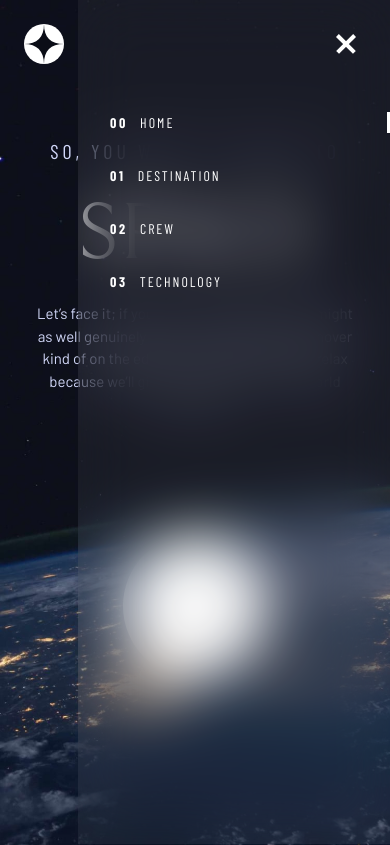
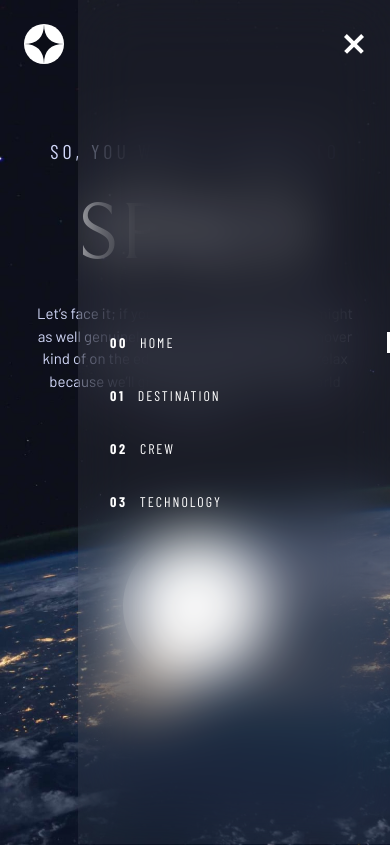
Before and after one commit to BhoomiGohil/Scrimba-Space-Tourism-Website-Static, a plain HTML site: page index.html in a window 390 px wide. Both pictures are taken after a click on the label 346 px from the left and 44 px from the top of the page. Drawn offline with Linux system fonts and the light colour scheme.

Commit message:
Moved menu mobile menu at the bottom and make it relative in position.

```diff
--- a/index.css
+++ b/index.css
@@ -373,27 +373,6 @@ select {
   z-index: 1;
 }
 
-#navigation-mobile-menu-button {
-  display: none;
-}
-
-.navigation-mobile-menu {
-  width: 24px;
-  height: 24px;
-  display: none;
-  gap: 0;
-  position: absolute;
-  right: 4rem;
-  z-index: 101;
-  cursor: pointer;
-}
-
-.menu-lines {
-  width: 100%;
-  --h: 0.23rem;
-  --o: 100%;
-}
-
 .navigation-menu-container {
   padding: 0 4rem 0 6rem;
   gap: 3rem;
@@ -422,6 +401,25 @@ select {
 
 .navigation-menu.active {
   border-bottom-color: hsl(var(--clr-white));
+}
+
+#navigation-mobile-menu-button {
+  display: none;
+}
+
+.navigation-mobile-menu {
+  width: 24px;
+  height: 24px;
+  display: none;
+  position: relative;
+  z-index: 101;
+  cursor: pointer;
+}
+
+.menu-lines {
+  width: 100%;
+  --h: 0.23rem;
+  --o: 100%;
 }
 
 .tabs-menu-container {
@@ -823,12 +821,12 @@ select {
   .navigation-menu-container {
     height: 100vh;
     flex-direction: column;
+    align-items: end;
     gap: 2rem;
-    padding: 7rem 0 2rem 2rem;
     position: fixed;
     inset: 0 0 0 20%;
-    transform: translate(100%);
     z-index: 100;
+    padding: 7rem 0 7rem 2rem;
   }
 
   .navigation-menu {
@@ -844,16 +842,17 @@ select {
   }
 
   .navigation-mobile-menu {
-    right: 2rem;
     display: flex;
   }
 
-  #navigation-mobile-menu-button:checked ~ .navigation-menu-container {
+  .navigation-menu-container:has(+ #navigation-mobile-menu-button:checked) {
     transform: translate(0%);
     transition: transform 0.5s ease-out;
   }
 
-  #navigation-mobile-menu-button:not(:checked) ~ .navigation-menu-container {
+  .navigation-menu-container:has(
+      + #navigation-mobile-menu-button:not(:checked)
+    ) {
     transform: translate(100%);
     transition: transform 0.5s ease-out;
   }
--- a/index.html
+++ b/index.html
@@ -42,16 +42,7 @@
       <div class="navigation flex justify-between align-center">
         <img src="../assets/shared/logo.svg" class="logo" />
         <div class="navigation-divider divider-white"></div>
-        <input type="checkbox" id="navigation-mobile-menu-button" />
-        <label
-          for="navigation-mobile-menu-button"
-          class="navigation-mobile-menu flex column justify-between align-center"
-        >
-          <div class="menu-lines divider-white"></div>
-          <div class="menu-lines divider-white"></div>
-          <div class="menu-lines divider-white"></div>
-        </label>
-        <div class="navigation-menu-container flex">
+        <div class="navigation-menu-container flex justify-center">
           <a
             class="navigation-menu active flex align-center fs-8 ff-barlow-cond letter-spacing-2 uppercase text-white"
             href="../index.html"
@@ -81,6 +72,15 @@
             Technology
           </a>
         </div>
+        <input type="checkbox" id="navigation-mobile-menu-button" />
+        <label
+          for="navigation-mobile-menu-button"
+          class="navigation-mobile-menu column justify-between"
+        >
+          <div class="menu-lines divider-white"></div>
+          <div class="menu-lines divider-white"></div>
+          <div class="menu-lines divider-white"></div>
+        </label>
       </div>
       <div id="home" class="content-grid grid index">
         <div class="content-block index flex column">
```
